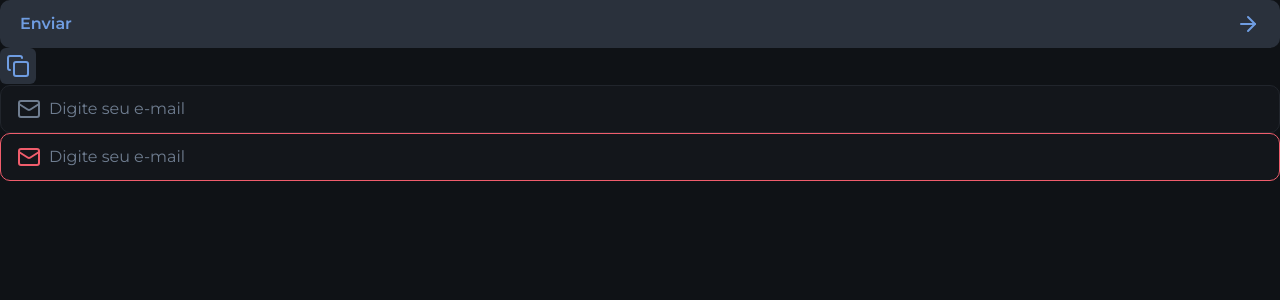
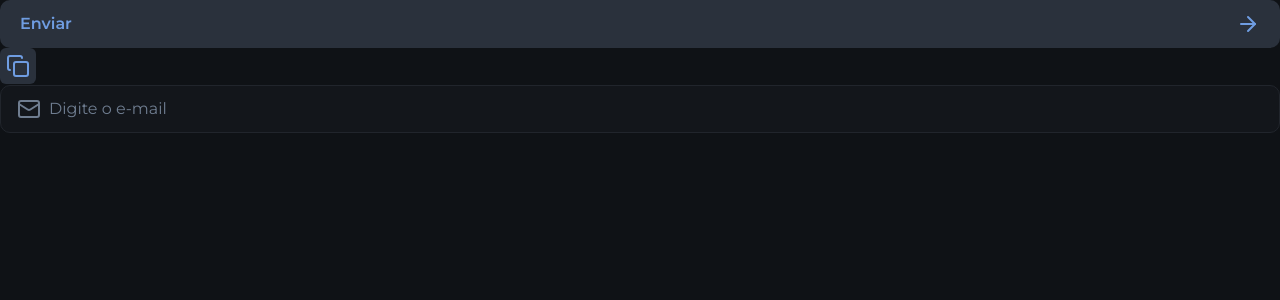
Before and after one commit to omarcoaur3lio/devstage, a Next.js app in the folder web/: page / in a window 1280 px wide. Shown: the top 300 px of the page. Built offline with nearby package versions, Linux system fonts and the light colour scheme.

Commit message:
:sparkles: change input component to use composite pattern

```diff
--- a/web/src/app/page.tsx
+++ b/web/src/app/page.tsx
@@ -1,7 +1,8 @@
 import { Button } from "@/components/button";
 import { IconButton } from "@/components/icon-button";
-import { Input } from "@/components/input";
-import { ArrowRight, Copy } from 'lucide-react'
+import { InputField, InputIcon, InputRoot } from "@/components/input";
+
+import { ArrowRight, Copy, Mail } from "lucide-react";
 
 export default function Home() {
   return (
@@ -13,8 +14,12 @@ export default function Home() {
       <IconButton>
         <Copy />
       </IconButton>
-        <Input placeholder="Digite seu e-mail" />
-        <Input placeholder="Digite seu e-mail" error />
+      <InputRoot>
+        <InputIcon>
+          <Mail />
+        </InputIcon>
+        <InputField placeholder="Digite o e-mail" />
+      </InputRoot>
     </main>
   );
 }
--- a/web/src/components/input.tsx
+++ b/web/src/components/input.tsx
@@ -1,20 +1,31 @@
 import { ComponentProps } from "react";
-import { Mail } from "lucide-react";
-
-interface InputProps extends ComponentProps<"input"> {
+interface InputRootProps extends ComponentProps<"div"> {
   error?: boolean;
 }
 
-export function Input({ error = false, ...props }: InputProps) {
+export function InputRoot({ error = false, ...props }: InputRootProps) {
   return (
     <div
       data-error={error}
       className="group bg-gray-800 h-12 border border-gray-600 rounded-xl px-4 flex items-center gap-2 focus-within:border-gray-100 data-[error=true]:border-danger"
-    >
-      <span className="text-gray-400 group-focus-within:text-gray-100 group-[&:not(:has(input:placeholder-shown))]:text-gray-100 group-data-[error=true]:text-danger">
-        <Mail />
-      </span>
-      <input className="flex-1 outline-0 placeholder-gray-400" {...props} />
-    </div>
+      {...props}
+    />
   );
 }
+
+interface InputIconProps extends ComponentProps<"span"> {}
+
+export function InputIcon(props: InputIconProps) {
+  return (
+    <span
+      className="text-gray-400 group-focus-within:text-gray-100 group-[&:not(:has(input:placeholder-shown))]:text-gray-100 group-data-[error=true]:text-danger"
+      {...props}
+    />
+  );
+}
+
+interface InputFieldProps extends ComponentProps<"input"> {}
+
+export function InputField(props: InputFieldProps) {
+  return <input className="flex-1 outline-0 placeholder-gray-400" {...props} />;
+}
```
Lines whose indentation alone changed are shown as unchanged.
